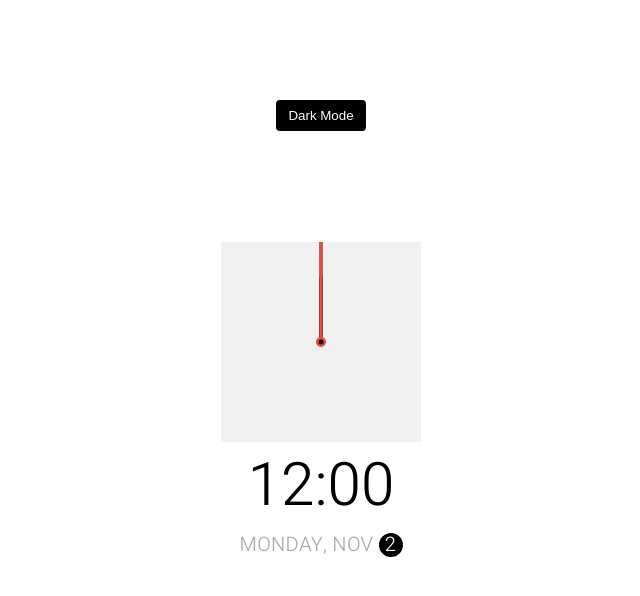
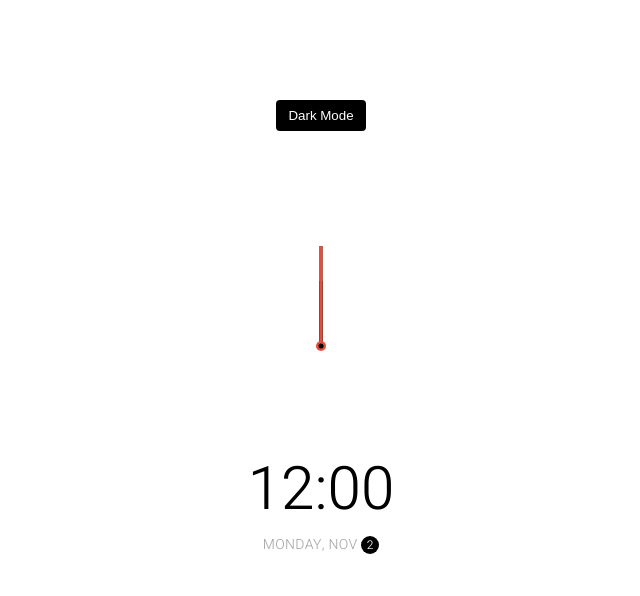
Before and after one commit to evrengokduman/theme-clock-with-dark-mode, a plain HTML site: page index.html in a window 1280 px wide. Shown: the whole page, without its empty margins (319-959 px from the left). Drawn offline with Linux system fonts and the light colour scheme.

Commit message:
fixed minor issues of background when changing mode

```diff
--- a/style.css
+++ b/style.css
@@ -3,6 +3,7 @@
 * {
   box-sizing: border-box;
 }
+
 :root {
   --primary-color: #000;
   --secondary-color: #fff;
@@ -14,7 +15,7 @@ html {
 
 html.dark {
   --primary-color: #fff;
-  --secondary-solor: #333;
+  --secondary-color: #333;
 }
 
 html.dark {
@@ -25,14 +26,15 @@ html.dark {
 body {
   font-family: 'Heebo', sans-serif;
   display: flex;
+  align-items: center;
   justify-content: center;
-  align-items: center;
   height: 100vh;
   overflow: hidden;
   margin: 0;
 }
 
 .toggle {
+  cursor: pointer;
   background-color: var(--primary-color);
   color: var(--secondary-color);
   border: 0;
@@ -40,7 +42,6 @@ body {
   padding: 8px 12px;
   position: absolute;
   top: 100px;
-  cursor: pointer;
 }
 
 .toggle:focus {
@@ -58,7 +59,6 @@ body {
   position: relative;
   width: 200px;
   height: 200px;
-  background-color: #f0f0f0;
 }
 
 .needle {
@@ -69,11 +69,13 @@ body {
   height: 65px;
   width: 3px;
   transform-origin: bottom center;
+  transition: all 0.5s ease-in;
 }
 
 .needle.hour {
   transform: translate(-50%, -100%) rotate(0deg);
 }
+
 .needle.minute {
   transform: translate(-50%, -100%) rotate(0deg);
   height: 100px;
@@ -89,7 +91,6 @@ body {
   background-color: #e74c3c;
   width: 10px;
   height: 10px;
-  border-radius: 50%;
   position: absolute;
   top: 50%;
   left: 50%;
@@ -102,7 +103,6 @@ body {
   background-color: var(--primary-color);
   width: 5px;
   height: 5px;
-  border-radius: 50%;
   position: absolute;
   top: 50%;
   left: 50%;
@@ -116,20 +116,21 @@ body {
 
 .date {
   color: #aaa;
-  font-size: 20px;
+  font-size: 14px;
+  letter-spacing: 0.3px;
   text-transform: uppercase;
-  letter-spacing: 0.3px;
 }
 
 .date .circle {
   background-color: var(--primary-color);
   color: var(--secondary-color);
   border-radius: 50%;
-  height: 24px;
-  width: 24px;
+  height: 18px;
+  width: 18px;
   display: inline-flex;
   align-items: center;
   justify-content: center;
-  line-height: 30px;
+  line-height: 18px;
   transition: all 0.5s ease-in;
+  font-size: 12px;
 }
```
